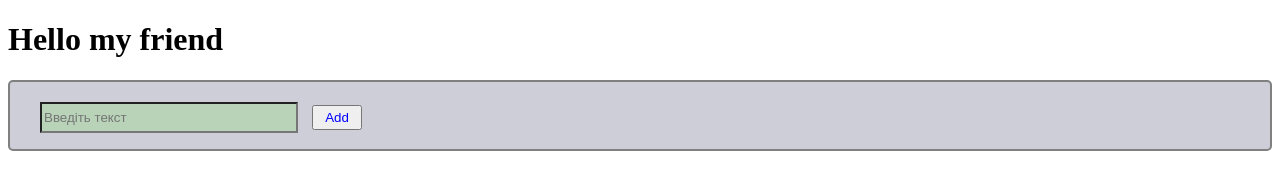
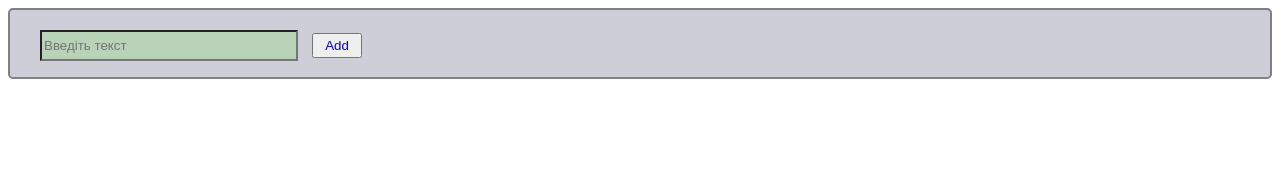
Before and after one commit to newtest3/to-do-list, a plain HTML site: page index.html in a window 1280 px wide. Drawn offline with Linux system fonts and the light colour scheme.

```diff
--- a/index.html
+++ b/index.html
@@ -8,7 +8,6 @@
 </head>
 
 <body>
-   <h1>Hello my friend</h1>
    <div class="mainContainer">
       <div class="creatingList">
          <input class="textInput" placeholder="Введіть текст" type="text">
```
Also changed, not shown: 1 other file.
